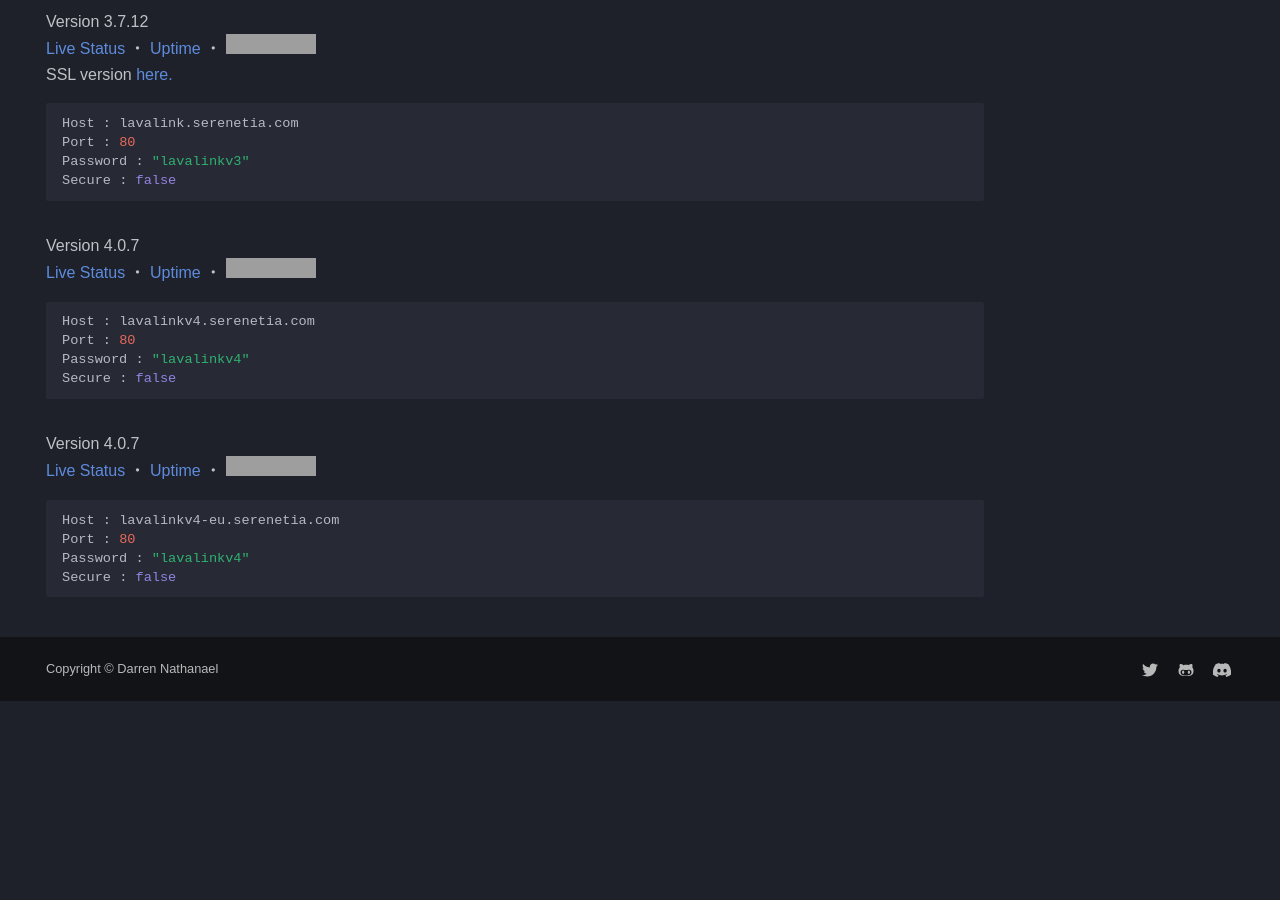
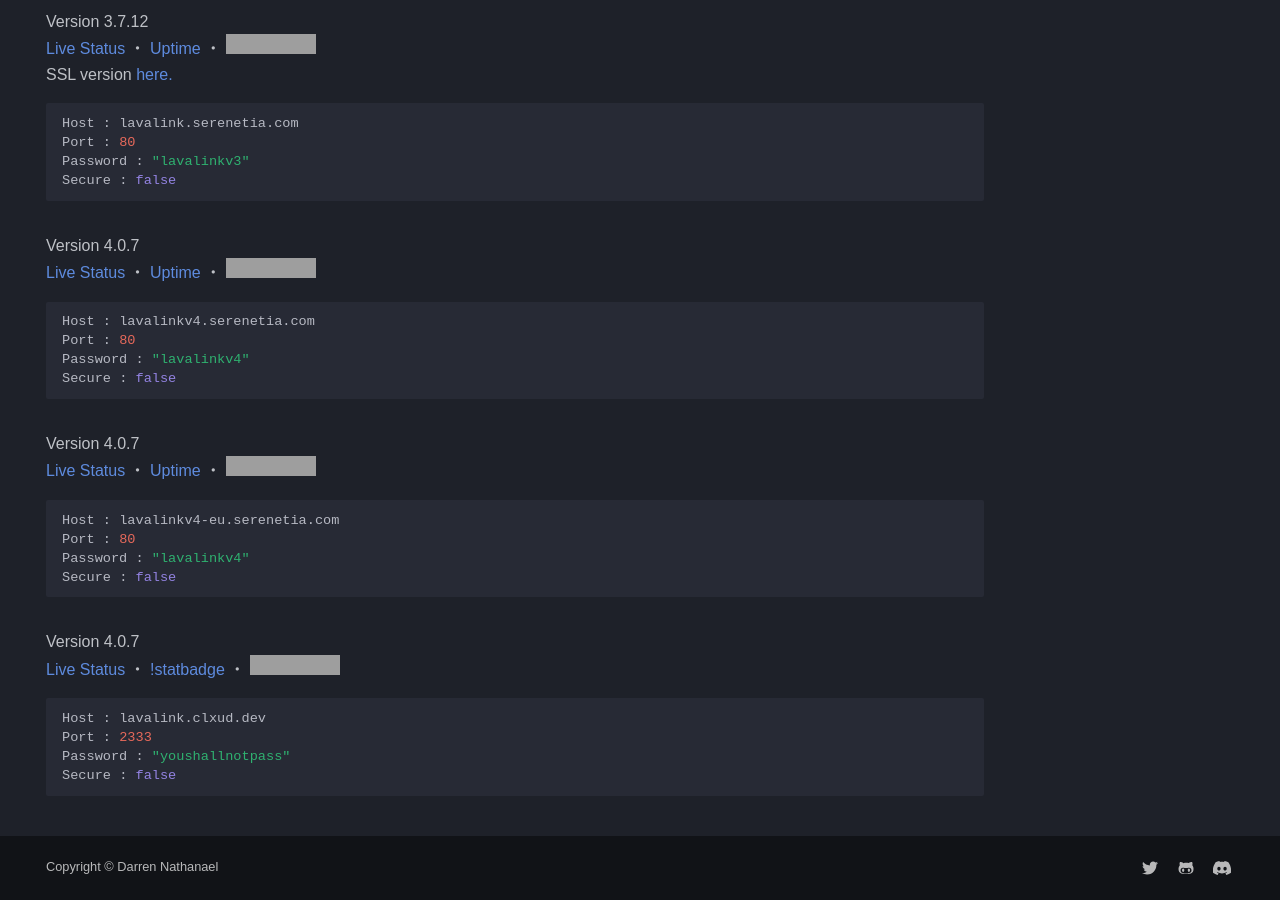
Before and after one commit to DarrenOfficial/lavalink-list, an MkDocs documentation site: the page built from docs/NoSSL/lavalink-without-ssl.md, in a window 1280 px wide and 900 px high, scrolled down 3727 px. Built offline with MkDocs 1.6.1 and Material for MkDocs 9.7.7, drawn with Linux system fonts in a browser that asks for light colours; some web fonts are replaced; comment, search, counter and statistics services are not loaded; a style sheet for code colours, icons or effects is not loaded; before the commit the page ends 4428 px from its top, so only the background shows below that; grey boxes are pictures that could not be loaded.

Commit message:
Update lavalink-without-ssl.md
Added lavalink.clxud.dev with appropriate live status link and status/uptime badges

````diff
--- a/docs/NoSSL/lavalink-without-ssl.md
+++ b/docs/NoSSL/lavalink-without-ssl.md
@@ -181,3 +181,12 @@ Port : 80
 Password : "lavalinkv4"
 Secure : false
 ```
+
+Version 4.0.7 <br />
+[Live Status](https://status.clxud.dev/status/lavalink) ・ [!statbadge](https://status.clxud.dev/api/badge/1/status) ・ ![uptimebadge](https://status.clxud.dev/api/badge/1/uptime)<br />
+```bash
+Host : lavalink.clxud.dev
+Port : 2333
+Password : "youshallnotpass"
+Secure : false
+```
````
